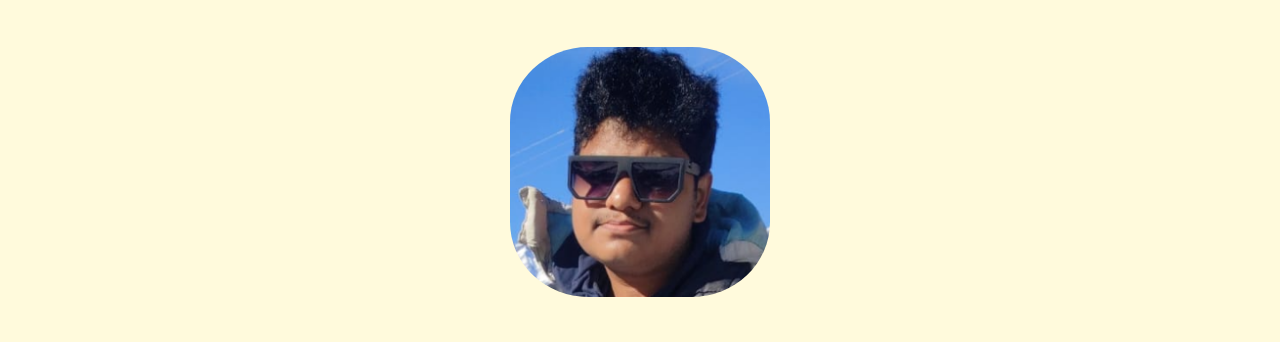
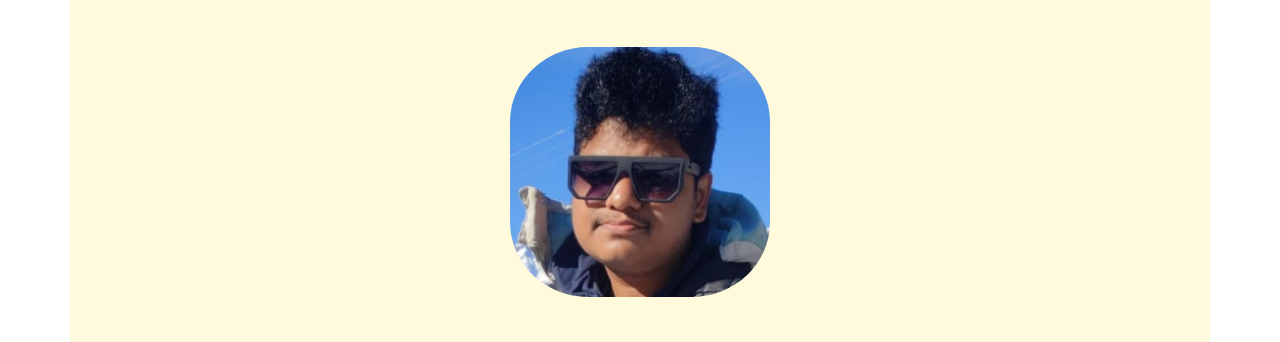
Before and after one commit to PiyushOrke2007/Capstone_Project-2, a plain HTML site: page index.html in a window 1280 px wide. Shown: the part 201-543 px from the top of the page. Drawn offline with nearby package versions, Linux system fonts and the light colour scheme.

Commit message:
Update index.html

```diff
--- a/index.html
+++ b/index.html
@@ -13,7 +13,7 @@
 </head>
 <body>
     <!--hero section-->
-    <section id="Hero" class="hero">
+    <section id="Hero" class="hero container">
         <div class="px-4 py-5 text-center">
             <div class="images">
                 <img class="image-of-plane " src="./images/plane.png" alt="image-of-plane" height="90">
```
